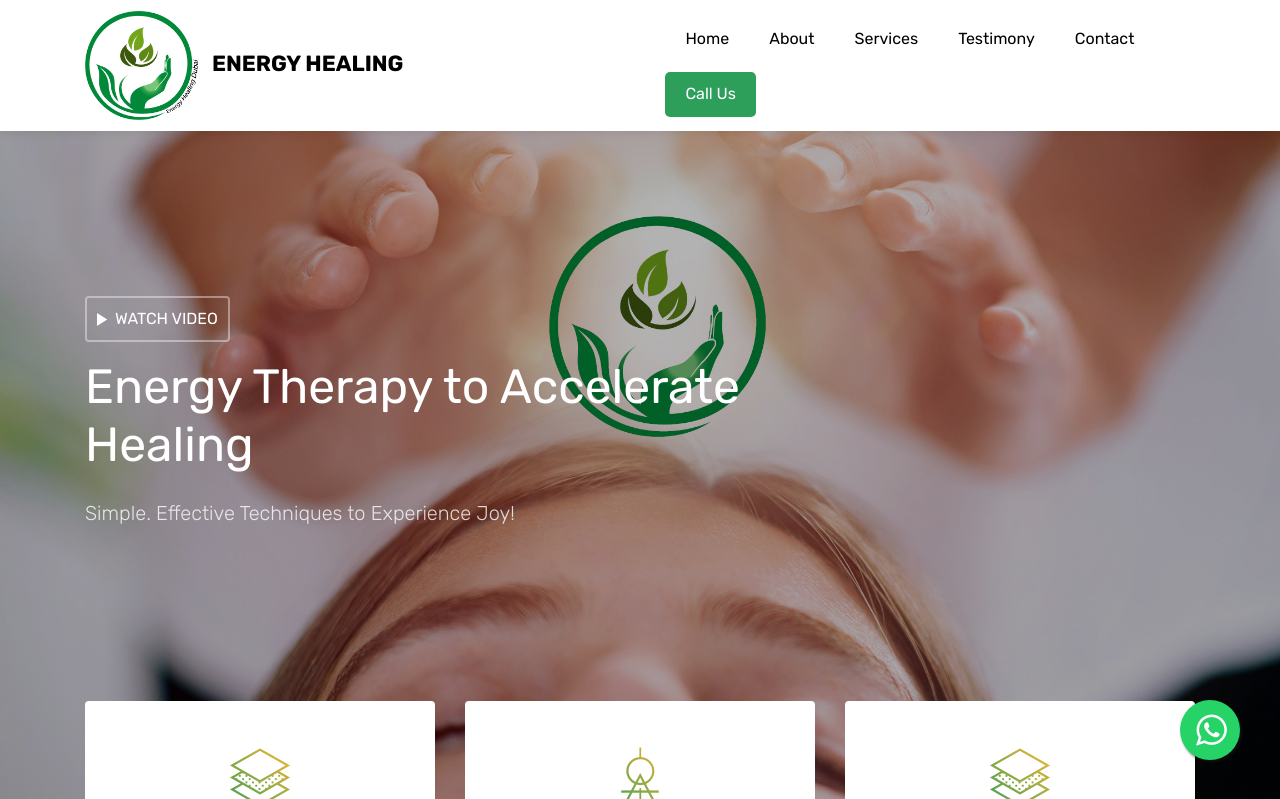
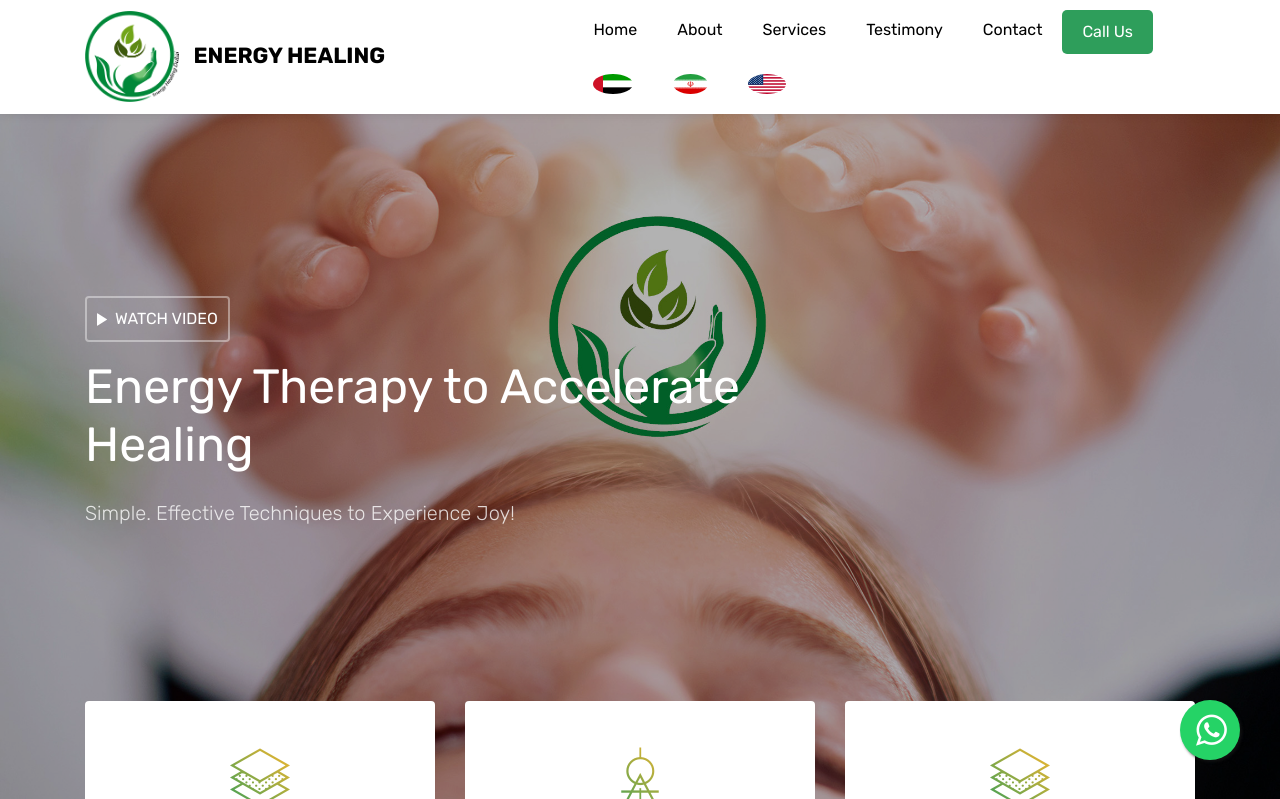
Before and after one commit to saharkiz/energy-healing, a PHP site: page / in a window 1280 px wide. Shown: the top 799 px of the page. Run offline with PHP 8.4, Linux system fonts and the light colour scheme; some web fonts are replaced.

Commit message:
Update index.php

```diff
--- a/index.php
+++ b/index.php
@@ -70,7 +70,9 @@
 	          <li class="nav-item"><a href="#" class="nav-link" data-nav-section="testimony"><span>Testimony</span></a></li>
 	          <li class="nav-item"><a href="#" class="nav-link" data-nav-section="contact"><span>Contact</span></a></li>
 	          <li class="nav-item cta"><a href="https://wa.me/971506271565?text=Energy%20Healing%20Website%20Inquiry" class="nav-link">Call Us</a></li>
-
+			<li class="nav-item"><a href="/ae.php" class="nav-link"><img src="images/ae.png" alt="Arabic Language" class="rounded-circle"></a></li>
+			<li class="nav-item"><a href="/ir.php" class="nav-link"><img src="images/ir.png" alt="Farsi Language" class="rounded-circle"></a></li>
+			<li class="nav-item"><a href="/" class="nav-link"><img src="images/us.png"  alt="English Language" class="rounded-circle"></a></li>
 	        </ul>
 	      </div>
 	    </div>
```
